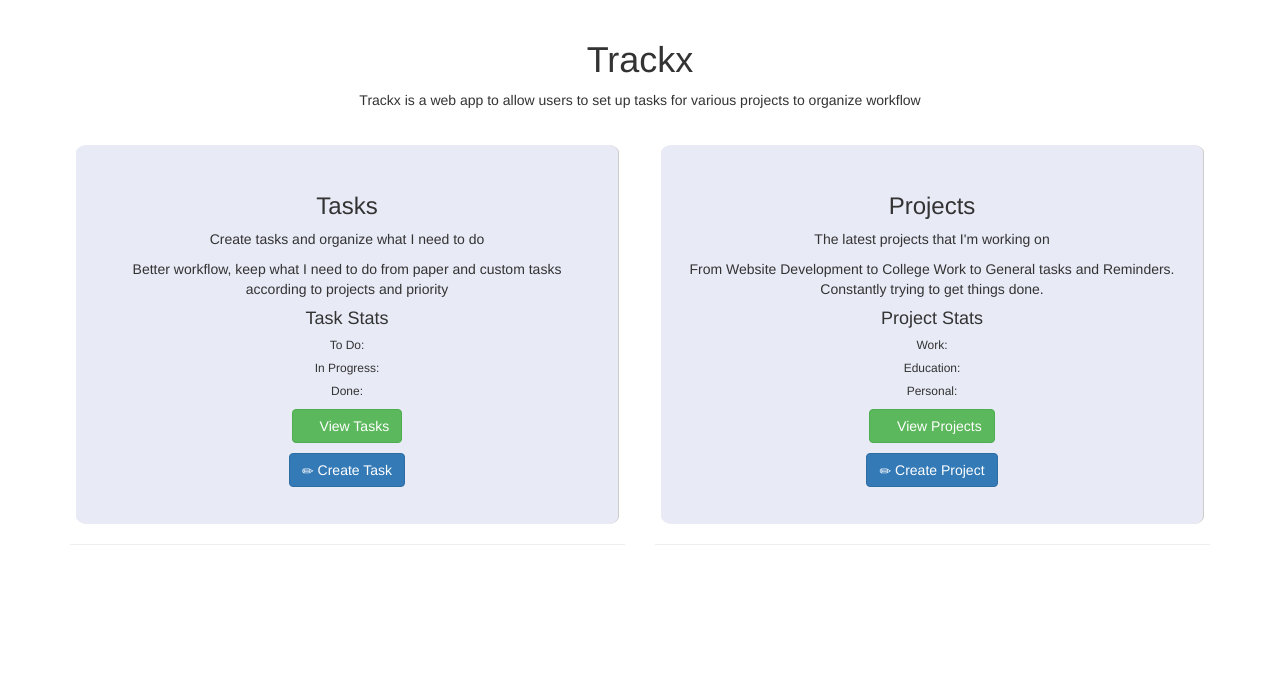
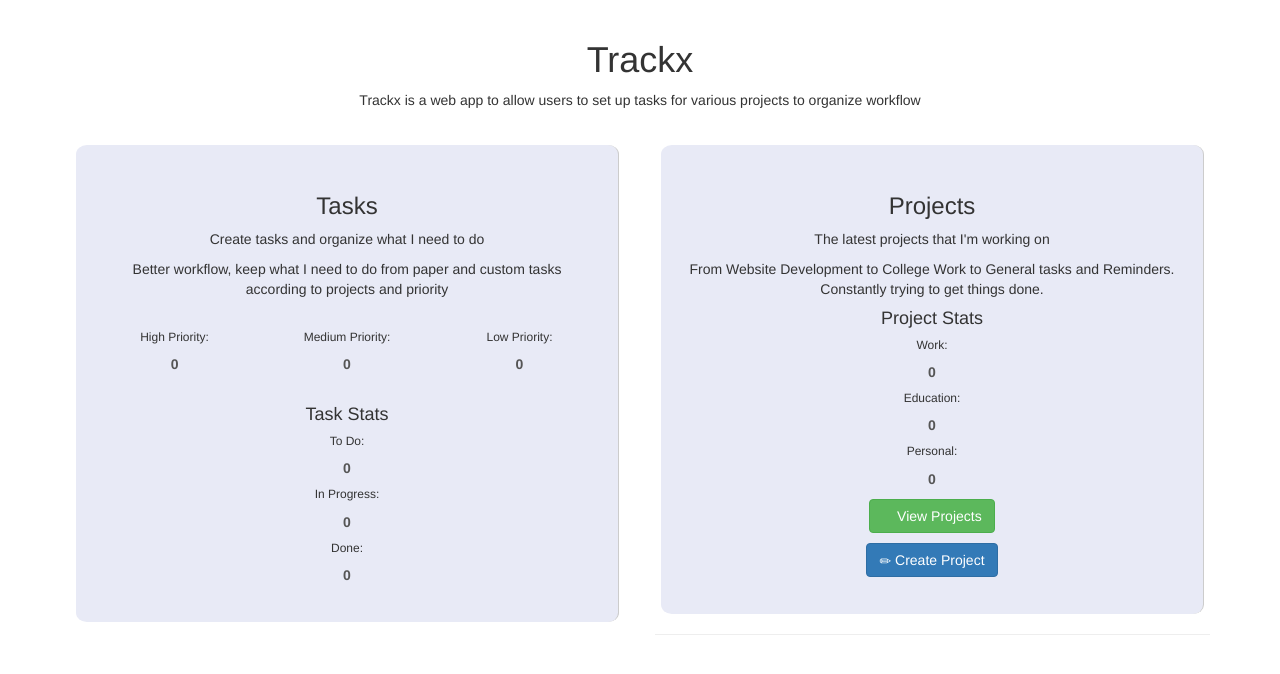
Before and after one commit to Garathd/Django-To-Do-List, a Django app: page /dashboard/ in a window 1280 px wide. Shown: the part 52-726 px from the top of the page. Run offline with Django 3.2, Linux system fonts and the light colour scheme; the visitor is signed in with stand-in values (Sample User, id 1); data comes from the database, SQL or seed files in the repository; data that the repository does not hold is empty; some libraries are stand-ins or nearby versions; some web fonts are replaced.

Commit message:
Added Dashboard stuff back again and now made dashboard homepage

```diff
--- a/accounts/views.py
+++ b/accounts/views.py
@@ -40,7 +40,7 @@ def login(request):
                     next = request.GET['next']
                     return HttpResponseRedirect(next)
                 else:
-                    return redirect(reverse('get_projects'))
+                    return redirect(reverse('dashboard'))
             else:
                 user_form.add_error(None, "Your username or password are incorrect")
     else:
--- a/dashboard/templates/dashboard.html
+++ b/dashboard/templates/dashboard.html
@@ -17,6 +17,22 @@
                 <p>Better workflow, keep what I need to do from paper and custom tasks according to projects and priority</p>
             </div>
             <div>
+                <div class="featured-break"></div>
+                <div class="row">
+                    <div class="col-md-4">
+                        <h6>High Priority:</h6>
+                        <p class="font-weight-bold">{{ high }}</p>
+                    </div>
+                    <div class="col-md-4">
+                        <h6>Medium Priority:</h6>
+                        <p class="font-weight-bold">{{ medium }}</p>
+                    </div>
+                    <div class="col-md-4">
+                        <h6>Low Priority:</h6>
+                        <p class="font-weight-bold">{{ low }}</p>
+                    </div>
+                </div>
+                <div class="featured-break"></div>
                 <h4>Task Stats</h4>
                 <h6>To Do:</h6>
                 <p class="font-weight-bold">{{ todo }}</p>
@@ -24,14 +40,8 @@
                 <p class="font-weight-bold">{{ progress }}</p>
                 <h6>Done:</h6>
                 <p class="font-weight-bold">{{ done }}</p>
-
-
-                <p><a href="#" class="btn btn-success"><span class="glyphicon glyphicon-list-alt"></span> View Tasks</a></p>
-                <p><a href="#" class="btn btn-primary"><span class="glyphicon glyphicon-pencil"></span> Create Task</a></p>
-
             </div>
         </div>
-        <hr/>
     </div>
 
     <div class="col-md-6 text-center featured">
--- a/dashboard/views.py
+++ b/dashboard/views.py
@@ -1,7 +1,54 @@
 from django.shortcuts import render
 from django.contrib.auth.decorators import login_required
+from projects.models import Project
+from tasks.models import Task
 
 @login_required()
 def dashboard_view(request):
 
-    return render(request, "dashboard.html")
+    work = 0
+    education = 0
+    personal = 0
+    todo = 0
+    progress = 0
+    done = 0
+    high = 0
+    medium = 0
+    low = 0
+
+    projects = Project.objects.filter(user__username=request.user)
+    for p in projects:
+        if p.status == "Work":
+            work = work + 1
+        if p.status == "Education":
+            education = education + 1
+        if p.status == "Personal":
+            personal = personal + 1
+
+        task = Task.objects.filter(project=p)
+        print("Check the Tasks: {}".format(task))
+        for t in task:
+            if t.status == "To Do":
+                todo = todo + 1
+            if t.status == "In Progress":
+                progress = progress + 1
+            if t.status == "Done":
+                done = done + 1
+            if t.priority == "High":
+                high = high + 1
+            if t.priority == "Medium":
+                medium = medium + 1
+            if t.priority == "Low":
+                low = low + 1
+
+    return render(request, "dashboard.html", {
+        'work': work,
+        'education': education,
+        'personal': personal,
+        'todo': todo,
+        'progress': progress,
+        'done': done,
+        'high': high,
+        'medium': medium,
+        'low': low
+    })
--- a/home/views.py
+++ b/home/views.py
@@ -3,6 +3,6 @@ from django.shortcuts import render, redirect, reverse
 # Create your views here.
 def index(request):
     if request.user.is_authenticated():
-        return redirect(reverse('get_projects'))
+        return redirect(reverse('dashboard'))
     else:
         return redirect(reverse('login'))
--- a/projects/templates/project_tasks.html
+++ b/projects/templates/project_tasks.html
@@ -21,7 +21,7 @@
         <form action="#" method="POST">
             {% csrf_token %}
             <select name="search" class="form-control">
-              <option value="all" default>Show All</option>
+              <option value="all" default>Show All Tasks</option>
               <option value="hpriority" >High Priority</option>
               <option value="mpriority" >Medium Priority</option>
               <option value="lpriority" >Low Priority</option>
--- a/projects/templates/projectinfo.html
+++ b/projects/templates/projectinfo.html
@@ -13,9 +13,6 @@
         <p><span class="boldtext">Description: </span> {{ project.description }}</p>
         <p><span class="boldtext">Type: </span> {{ project.status }}</p>
         <p><span class="boldtext">User: </span> {{ project.user }}
-        <div class="user-image">
-            <img class="user_image" src="{{ MEDIA_URL }}{{ picture }}">
-        </div>
         </p>
         <p><span class="boldtext">Published on: </span> {{ project.published_date }} </p>
         <hr />
--- a/static/css/custom.css
+++ b/static/css/custom.css
@@ -58,3 +58,12 @@ input[name="screenshot"], input[name="picture"] {
 .screenshot{
     width: 250px !important;
 }
+
+.project-icon > .fas{
+    font-size: 3em !important;
+    margin-bottom: 1% !important;
+}
+
+.featured-break{
+    margin-bottom: 4.4% !important;
+}
```
Also changed, not shown: projects/templates/projects.html (+10 -0 lines), tasks/templates/tasks.html (deleted, +0 -50 lines).
